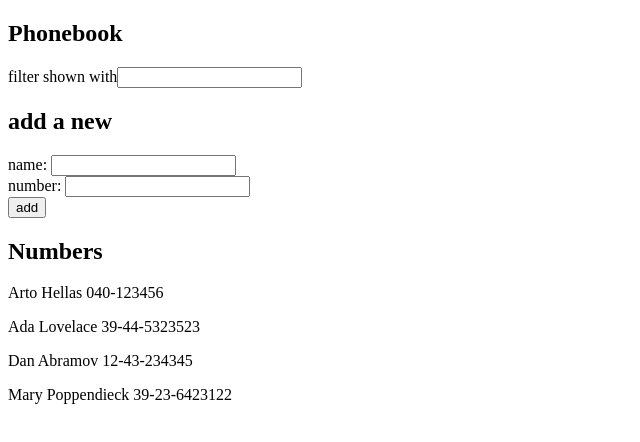
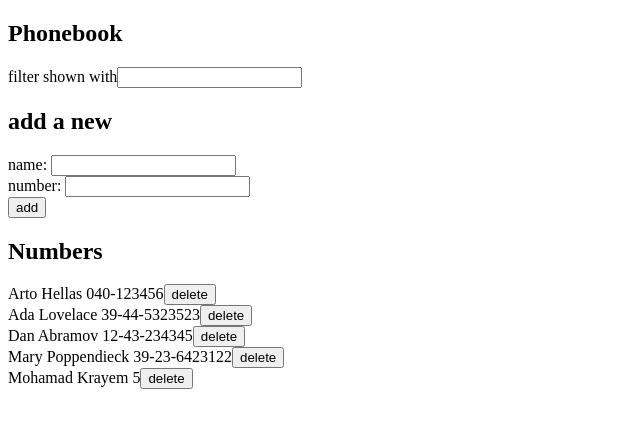
Before and after one commit to mohamadKrayem/fullStackOpenExercises, a React (Create React App) app in the folder part2/the-phonebook/: page / in a window 1280 px wide. Shown: the top 442 px of the page, without its empty margins (0-640 px from the left). Built offline with nearby package versions, Linux system fonts and the light colour scheme; data requests are answered from the project's data file.

Commit message:
Exercises 2.15-2.18

```diff
--- a/part2/the-phonebook/db.json
+++ b/part2/the-phonebook/db.json
@@ -19,6 +19,11 @@
       "name": "Mary Poppendieck",
       "number": "39-23-6423122",
       "id": 4
+    },
+    {
+      "name": "Mohamad Krayem",
+      "number": "5",
+      "id": 20
     }
   ]
 }
--- a/part2/the-phonebook/package.json
+++ b/part2/the-phonebook/package.json
@@ -17,7 +17,7 @@
     "build": "react-scripts build",
     "test": "react-scripts test",
     "eject": "react-scripts eject",
-    "server": "json-server -p3003 --watch db.json"
+    "server": "json-server -p3001 --watch db.json"
   },
   "eslintConfig": {
     "extends": [
--- a/part2/the-phonebook/src/App.js
+++ b/part2/the-phonebook/src/App.js
@@ -1,31 +1,52 @@
-import React, { useState, useEffect } from 'react';
+import React, { useState, useEffect, StrictMode } from 'react';
 import Persons from './components/Persons'
 import PersonForm from './components/PersonForm';
 import Filter from './components/Filter';
 import axios from 'axios';
 
 const App = () => {
-  const [persons, setPersons] = useState([])
+  const [persons, setPersons] = useState([]);
   const [newName, setNewName] = useState('');
-  const [newNumber, setNewNumber] = useState("")
-  const eachPerson = persons.map((person) => person.name)
+  const [newNumber, setNewNumber] = useState("");
+  const eachPerson = persons.map((person) => person.name);
   const [filterValue, setFilterValue] = useState("");
   const [filtered, setFiltered] = useState([]);
-  const [myArray, setMyArray] = useState(filtered)
+  const [myArray, setMyArray] = useState(filtered);
+  const baseUrl = 'http://localhost:3001/persons';
 
   useEffect(() => {
     axios
-      .get('http://localhost:3003/persons')
+      .get(baseUrl)
       .then(response => setPersons(response.data))
   }, [])
 
   const add = (event) => {
     event.preventDefault();
-    if (eachPerson.indexOf(newName) >= 0) return window.alert(`${newName} is already added to phonebook`)
-    const array = persons.concat({ 'name': newName, 'number': newNumber });
-    setPersons(array);
-    setNewName('');
-    setNewNumber("");
+    if (eachPerson.indexOf(newName) >= 0) {
+
+      if (window.confirm(`${newName} is already added to phonebook, replace the old number with a new one?`)) {
+
+        const toBeReplaced = persons.find(person => person.name === newName)
+
+        axios.put(`${baseUrl}/${toBeReplaced.id}`, { 'name': toBeReplaced.name, 'number': newNumber, 'id': toBeReplaced.id })
+          .then(
+            response => {
+              console.log('response1', response.data.id)
+              setPersons(persons.map(person => person.id !== response.data.id ? person : response.data))
+              setNewName('');
+              setNewNumber("");
+            }
+          )
+      }
+    } else {
+      axios.post(baseUrl, { 'name': newName, 'number': newNumber }).then(
+        response => {
+          setPersons(persons.concat(response.data));
+          setNewName('');
+          setNewNumber("");
+        }
+      )
+    }
   }
 
   const handleNewName = (event) => {
@@ -61,7 +82,9 @@ const App = () => {
 
       <h2>Numbers</h2>
 
-      <Persons persons={persons} />
+      <StrictMode>
+        <Persons persons={persons} setPersons={setPersons} />
+      </StrictMode>
 
     </div>
   )
--- a/part2/the-phonebook/src/components/Filter.js
+++ b/part2/the-phonebook/src/components/Filter.js
@@ -2,7 +2,7 @@ const Filter = (props) => {
   return (
     <div>
       filter shown with<input value={props.value} onChange={props.onChange} />
-      {props.array.map(person => <p key={person.name}>{person.name} {person.number}</p>)}
+      {props.array.map(person => <p key={person.id}>{person.name} {person.number}</p>)}
     </div>
   )
 }
--- a/part2/the-phonebook/src/components/Persons.js
+++ b/part2/the-phonebook/src/components/Persons.js
@@ -1,2 +1,23 @@
-const Persons = (props) => props.persons.map(person => <p key={person.name}>{person.name} {person.number}</p>)
+import axios from "axios";
+
+const Persons = (props) => props.persons.map(person => {
+  console.log(person)
+  return (
+    <div key={person.id}>
+      {person.name} {person.number}
+      <button onClick={
+        () => {
+          if (window.confirm(`Delete ${person.name}`)) {
+            axios.delete(`http://localhost:3001/persons/${person.id}`)
+              .then(() => {
+                props.setPersons(props.persons.filter(member => member.id !== person.id))
+              })
+          }
+
+        }
+      }>delete</button>
+    </div>
+
+  )
+})
 export default Persons;
```
